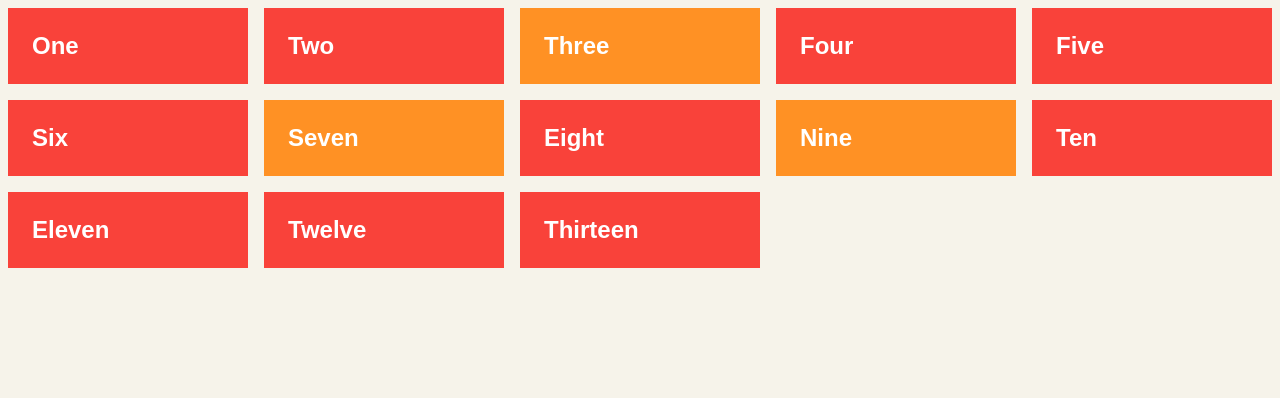
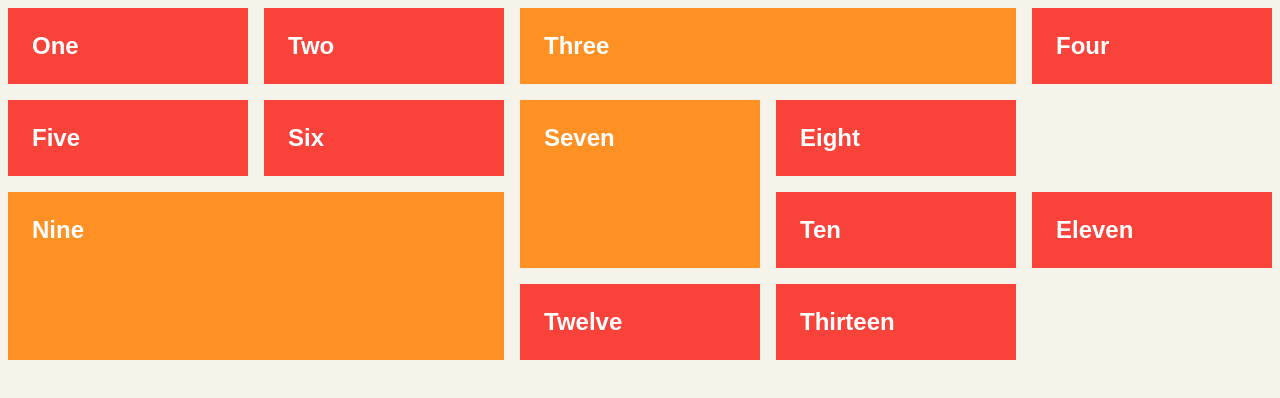
Before and after one commit to danmcatee/ccl-grid-exercises, a plain HTML site: page 5_make_items_bigger/index.html in a window 1280 px wide. Drawn offline with Linux system fonts and the light colour scheme.

Commit message:
Add solutions (psst)

```diff
--- a/1_make_a_simple_grid/style.css
+++ b/1_make_a_simple_grid/style.css
@@ -3,6 +3,9 @@
 /* Make four flexible columns. */
 
 ul {
+  display: grid;
+  grid-template-columns: repeat(4, 1fr);
+  grid-gap: 1rem;
 }
 
 /* -------------------------------------- */
--- a/2_make_a_ratio_based_grid/style.css
+++ b/2_make_a_ratio_based_grid/style.css
@@ -3,7 +3,7 @@
 
 ul {
   display: grid;
-  grid-template-columns: 1fr 1fr 1fr 1fr;
+  grid-template-columns: 2fr 4fr 3fr 1fr;
   grid-gap: 1rem;
 }
 
--- a/3_make_a_responsive_grid/style.css
+++ b/3_make_a_responsive_grid/style.css
@@ -3,6 +3,9 @@
 /* Make it responsive — with a number of columns that adjusts based on the available space. */
 
 ul {
+  display: grid;
+  grid-template-columns: repeat(auto-fill, minmax(200px, 1fr));
+  grid-gap: 1rem;
 }
 
 /* -------------------------------------- */
--- a/5_make_items_bigger/style.css
+++ b/5_make_items_bigger/style.css
@@ -5,6 +5,17 @@ ul {
   display: grid;
   grid-template-columns: repeat(auto-fill, minmax(200px, 1fr));
   grid-gap: 1rem;
+}
+
+li:nth-child(3) {
+  grid-column: span 2;
+}
+li:nth-child(7) {
+  grid-row: span 2;
+}
+li:nth-child(9) {
+  grid-row: span 2;
+  grid-column: span 2;
 }
 
 /* -------------------------------------- */
```
Also changed, not shown: 4_explicitly_place_items/style.css (+17 -0 lines), 6_put_it_all_together/style.css (+47 -0 lines).
